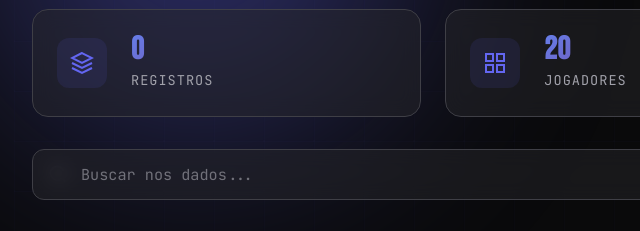
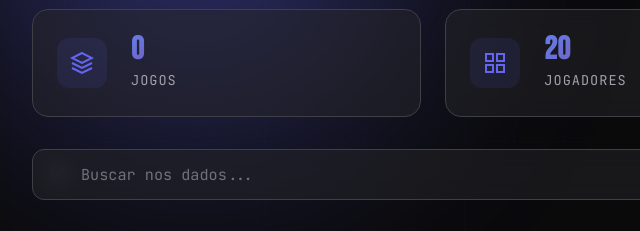
Before and after one commit to germano-rs/alternative-finals, a website: page public/index.html in a window 1280 px wide. Shown: the part 123-354 px from the top of the page, 0-640 px from the left. Drawn offline with Linux system fonts and the light colour scheme; no server answers.

Commit message:
feat: modifica label

```diff
--- a/public/index.html
+++ b/public/index.html
@@ -62,7 +62,7 @@
                 </div>
                 <div class="stat-info">
                     <div class="stat-value" id="totalRecords">0</div>
-                    <div class="stat-label">Registros</div>
+                    <div class="stat-label">Jogos</div>
                 </div>
             </div>
 
```
